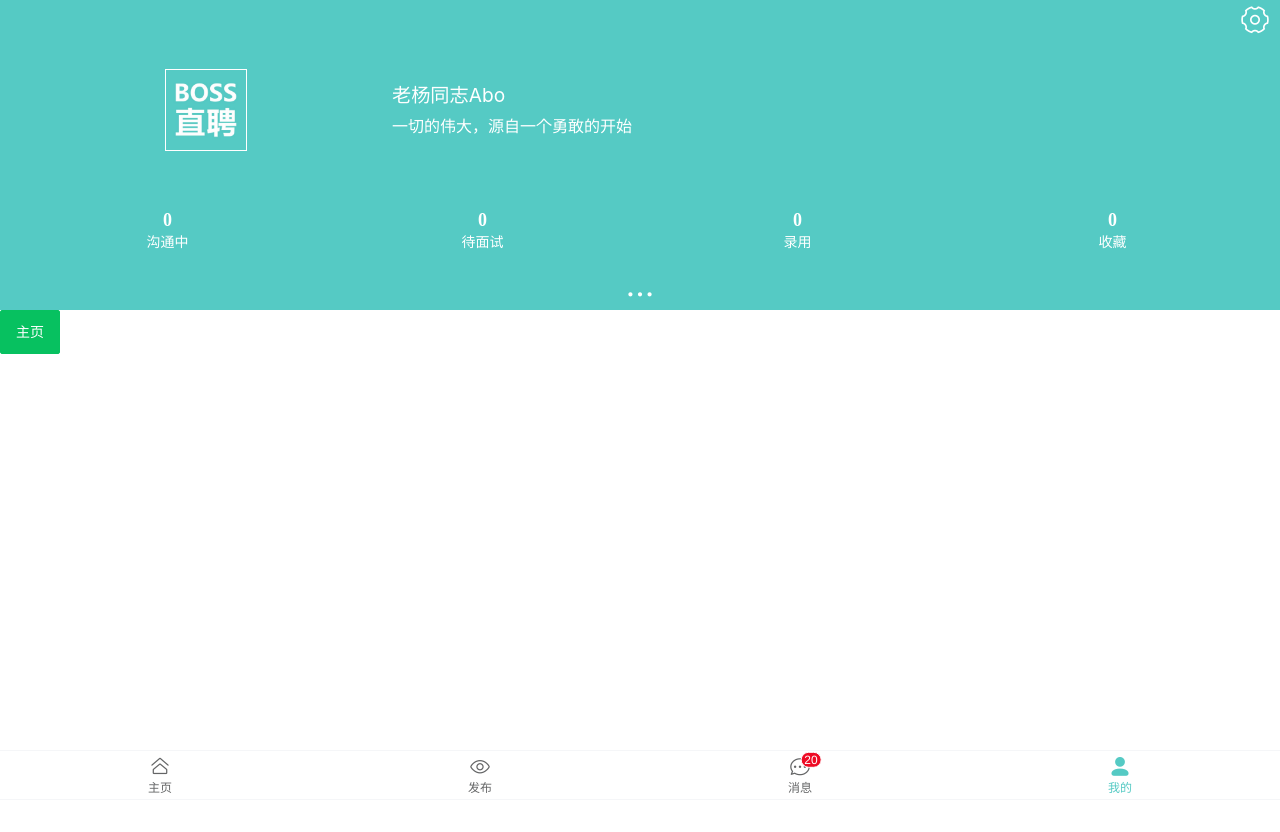
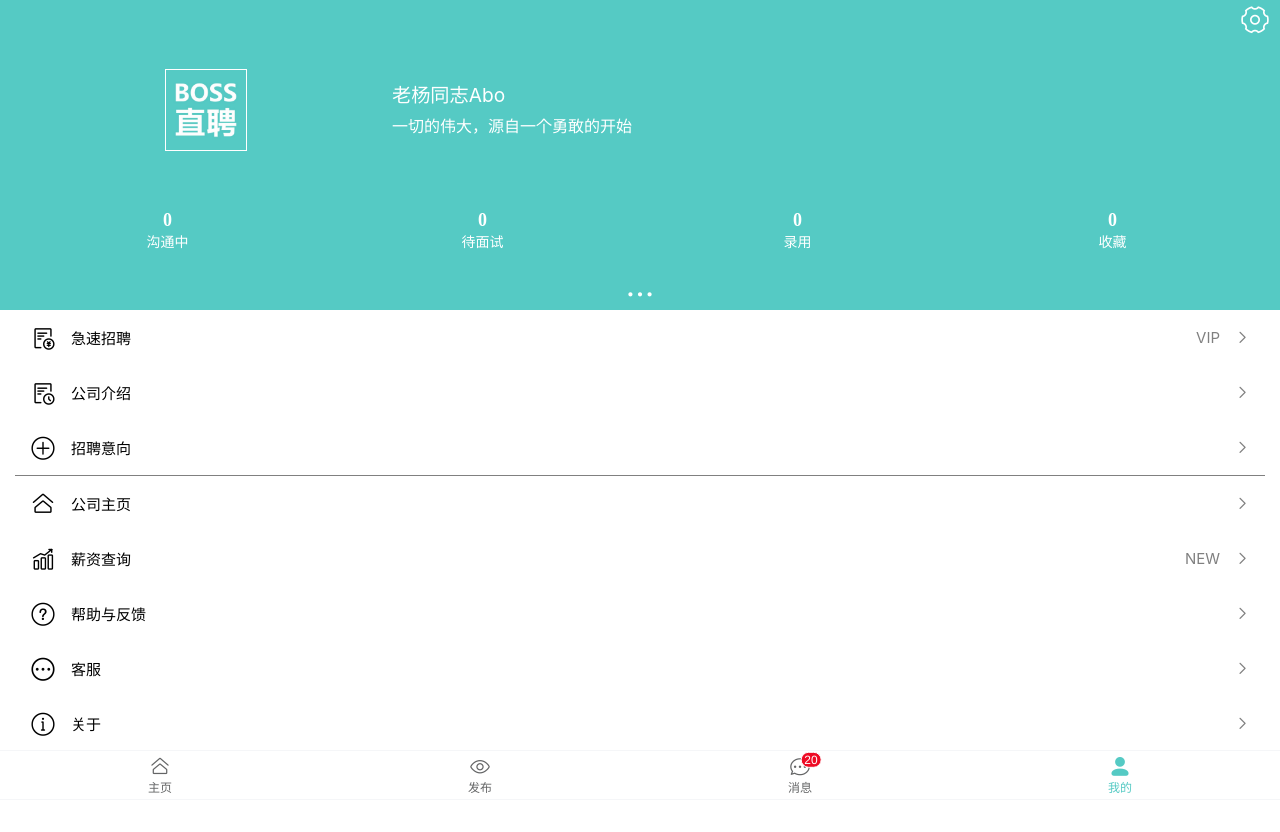
Before and after one commit to abo1007/BossRefuseWebApp, a Vue app: page /com/my in a window 1280 px wide. Shown: the top 832 px of the page. Before the commit the page ends 800 px from the top, so only its background shows below. Built offline with nearby package versions, Linux system fonts and the light colour scheme.

Commit message:
update about

```diff
--- a/src/components/company/com-my.vue
+++ b/src/components/company/com-my.vue
@@ -34,6 +34,84 @@
         </div>
         <div class="userinfo" @click="InfoMore">
             <van-icon name="ellipsis" color="#fff" size="30" />
+        </div>
+        <div class="content1">
+            <div class="item">
+                <span>
+                    <van-icon name="balance-list-o" size="26px" class="icon"/>
+                    急速招聘
+                </span>
+                <span>
+                    VIP
+                    <van-icon name="arrow" class="icon2"/>
+                </span>
+            </div>
+            <div class="item">
+                <span>
+                    <van-icon name="todo-list-o" size="26px" class="icon"/>
+                    公司介绍
+                </span>
+                <span>
+                    <van-icon name="arrow" class="icon2"/>
+                </span>
+            </div>
+            <div class="item">
+                <span>
+                    <van-icon name="add-o" size="26px" class="icon"/>
+                    招聘意向
+                </span>
+                <span>
+                    <van-icon name="arrow" class="icon2"/>
+                </span>
+            </div>
+        </div>
+        <div class="content1">
+            <div class="item">
+                <span>
+                    <van-icon name="home-o" size="26px" class="icon"/>
+                    公司主页
+                </span>
+                <span>
+                    <van-icon name="arrow" class="icon2"/>
+                </span>
+            </div>
+            <div class="item">
+                <span>
+                    <van-icon name="chart-trending-o" size="26px" class="icon"/>
+                    薪资查询
+                </span>
+                <span>
+                    NEW
+                    <van-icon name="arrow" class="icon2"/>
+                </span>
+            </div>
+            <div class="item">
+                <span>
+                    <van-icon name="question-o" size="26px" class="icon"/>
+                    帮助与反馈
+                </span>
+                <span>
+                    <van-icon name="arrow" class="icon2"/>
+                </span>
+            </div>
+            <div class="item">
+                <span>
+                    <van-icon name="more-o" size="26px" class="icon"/>
+                    客服
+                </span>
+                <span>
+                    <van-icon name="arrow" class="icon2"/>
+                </span>
+            </div>
+            <div class="item">
+                <span>
+                    <van-icon name="info-o" size="26px" class="icon"/>
+                    关于
+                </span>
+                <span>
+                    <van-icon name="arrow" class="icon2"/>
+                </span>
+            </div>
         </div>
         <van-button type="primary" @click="goback">主页</van-button>
     </div>
@@ -140,5 +218,26 @@
             display:flex;
             justify-content:center;
         }
+        .content1{
+            border-bottom:1px solid #808080;
+            margin:0 15px;
+            .item{
+                height:55px;
+                margin:0;
+                display:flex;
+                justify-content:space-between;
+                font-size:15px;
+                span{
+                    display:flex;
+                    align-items:center;
+                }
+                span:nth-child(2){
+                    color:#808080;
+                }
+                .icon,.icon2{
+                    margin:0 15px;
+                }
+            }
+        }
     }
 </style>
--- a/src/components/company/com.vue
+++ b/src/components/company/com.vue
@@ -25,9 +25,8 @@
 
 <style scoped>
 *{margin:0;padding:0;}
-#Com-container{margin-bottom:50px;}
+#Com-container{margin-bottom:50px;overflow-x:hidden;}
 #bar{
-    position:absolute;
     bottom:0;
 }
 </style>
--- a/src/components/user/user_home.vue
+++ b/src/components/user/user_home.vue
@@ -120,6 +120,10 @@ import user_work from "./user_work";
                     {
                         id:2, name:'富士康普工',money:'4-8K',tag:['经验不限','学历不限','五险','包食宿'],
                         com:'鸿海精密',person:'10000+',hr:'张先生·人事',adr:'廊坊市 龙河'
+                    },
+                    {
+                        id:3, name:'PHP工程师',money:'6-10K',tag:['1年以上','大专','Laravel','双休'],
+                        com:'智为科技',person:'20-50',hr:'杨先生·人事',adr:'武汉市 江岸区'
                     }
                 ]
             }
--- a/src/components/user/user_my.vue
+++ b/src/components/user/user_my.vue
@@ -103,7 +103,7 @@
                     <van-icon name="arrow" class="icon2"/>
                 </span>
             </div>
-            <div class="item">
+            <div class="item" @click="gofunc('about')">
                 <span>
                     <van-icon name="info-o" size="26px" class="icon"/>
                     关于
@@ -136,6 +136,9 @@
             },
             InfoMore(){
                 this.$toast("偷偷告诉你，没有更多功能了")
+            },
+            gofunc(Routername){
+                this.$router.push({ name:Routername });
             }
         }
     }
--- /dev/null
+++ b/src/components/view/about.vue
@@ -0,0 +1,62 @@
+<template>
+    <div id="about-container">
+        <div class="header">
+            <van-icon name="arrow-left" color="#fff" size="30" class="icon" @click="goback"/>
+            <p>关于</p>
+        </div>
+        <img src="../../assets/user-home-img.png" alt="">
+        <div class="content">
+            <h1>Boss直拒</h1>
+            <p>您身边的求职专家</p>
+            <p>版本 0.1.0</p>
+        </div>
+    </div>
+</template>
+
+<script>
+    export default {
+        name: "about",
+        methods:{
+            goback(){
+                this.$router.push("/user/my");
+            }
+        }
+    }
+</script>
+
+<style lang="scss" scoped>
+    #about-container{
+        .header{
+            height:50px;
+            width:100%;
+            background-color:#55cac4;
+            display:flex;
+            align-items:center;
+            .icon{
+                position:absolute;
+                left:10px;
+            }
+            p{
+                text-align:center;
+                width:100%;
+                font-size:20px;
+                margin:0;
+                color:#fff;
+                font-weight:500;
+            }
+        }
+        img{
+            width:100%;
+        }
+        .content{
+            text-align: center;
+            h1{
+                font-weight:100;
+                margin:15px 0;
+            }
+            p{
+                font-weight:100;
+            }
+        }
+    }
+</style>
--- a/src/router/index.js
+++ b/src/router/index.js
@@ -20,6 +20,7 @@ import work_info from "../components/child/work_info";
 
 
 import err404 from "../components/404"
+import about from "../components/view/about";
 
 Vue.use(VueRouter);
 
@@ -56,6 +57,7 @@ Vue.use(VueRouter);
       { path: '/com/my', name: 'com_my', component: com_my}
     ]
   },
+  {path: '/about', name: 'about', component: about },
   {
     path: '*',
     name: '404',
```
